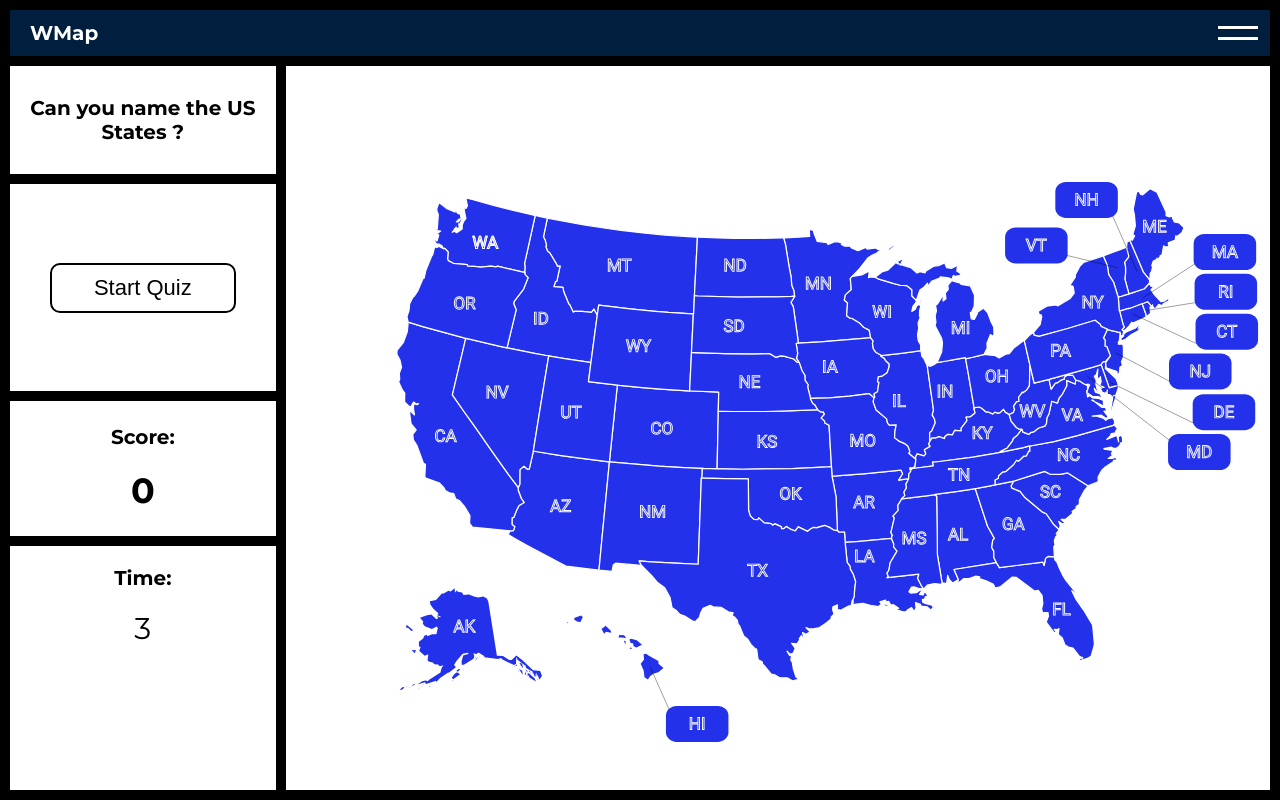
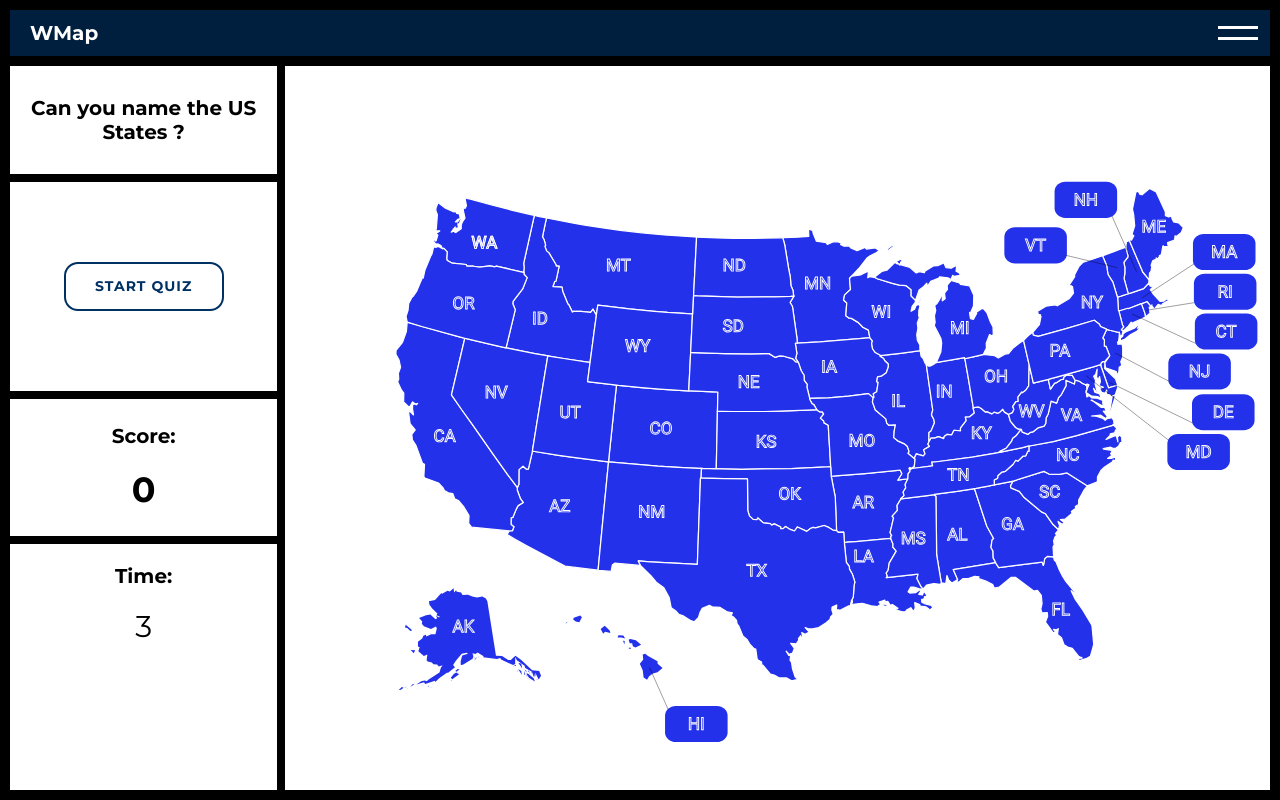
Before and after one commit to jakubwas/WMap, a React (Create React App) app: page /USA in a window 1280 px wide. Built offline with nearby package versions, Linux system fonts and the light colour scheme.

Commit message:
Style buttons (play and menu btn)

```diff
--- /dev/null
+++ b/src/Components/Buttons/PlayButton.js
@@ -0,0 +1,55 @@
+import React from "react";
+import styled, { keyframes } from "styled-components";
+import "./playButton.css";
+
+const MainContainer = styled.div`
+    display: flex;
+    flex-direction: row;
+    flex-wrap: wrap;
+    justify-content: center;
+    text-align: center;
+    width: 100%;
+    height: 100%;
+    margin: 0 auto;
+`;
+
+const ButtonContainer = styled.div`
+    align-items: center;
+    display: flex;
+    flex-direction: column;
+    justify-content: center;
+    text-align: center;
+    background-color: #fff;
+    padding: 4rem 0rem;
+    width: 24rem;
+`;
+
+const Btn = styled.div`
+    letter-spacing: 0.1rem;
+    cursor: pointer;
+    font-size: 1.4rem;
+    font-weight: 600;
+    line-height: 4.5rem;
+    max-width: 16rem;
+    position: relative;
+    text-transform: uppercase;
+    width: 100%;
+`;
+
+const Button = (props) => {
+    return (
+        <MainContainer>
+            <ButtonContainer>
+                <Btn
+                    onClick={props.onClick}
+                    className="effect"
+                    data-sm-link-text={props.backText}
+                >
+                    <span>{props.children}</span>
+                </Btn>
+            </ButtonContainer>
+        </MainContainer>
+    );
+};
+
+export default Button;
--- /dev/null
+++ b/src/Components/Buttons/menuButton.css
@@ -0,0 +1,47 @@
+.effect {
+    color: #fff;
+    border: 4px solid #000;
+    box-shadow: 0px 0px 0px 1px #000 inset;
+    background-color: #000;
+    overflow: hidden;
+    position: relative;
+    transition: all 0.3s ease-in-out;
+}
+.effect:hover {
+    border: 4px solid #666;
+    background-color: #fff;
+    box-shadow: 0px 0px 0px 4px #eee inset;
+}
+
+.effect span {
+    transition: all 0.2s ease-out;
+    z-index: 2;
+}
+.effect:hover span {
+    letter-spacing: 0.13em;
+    color: #333;
+}
+
+.effect:after {
+    background: #fff;
+    border: 0px solid #000;
+    content: "";
+    height: 155px;
+    left: -75px;
+    opacity: 0.8;
+    position: absolute;
+    top: -50px;
+    -webkit-transform: rotate(35deg);
+    transform: rotate(35deg);
+    width: 50px;
+    transition: all 1s cubic-bezier(0.075, 0.82, 0.165, 1);
+    z-index: 1;
+}
+.effect:hover:after {
+    background: #fff;
+    border: 20px solid #000;
+    opacity: 0;
+    left: 120%;
+    -webkit-transform: rotate(40deg);
+    transform: rotate(40deg);
+}
--- /dev/null
+++ b/src/Components/Buttons/playButton.css
@@ -0,0 +1,41 @@
+.effect {
+    display: inline-flex;
+    color: #003163;
+    border: solid 2px #003163;
+    border-radius: 1.4rem ;
+    position: relative;
+    transition-duration: 0.4s;
+    overflow: hidden;
+}
+
+.effect::before,
+.effect span {
+    margin: 0 auto;
+    transition-timing-function: cubic-bezier(0.86, 0, 0.07, 1);
+    transition-duration: 0.4s;
+}
+
+.effect:hover {
+    background-color: #001f3f;
+}
+
+.effect:hover span {
+    -webkit-transform: translateY(-400%) scale(-0.1, 20);
+    transform: translateY(-400%) scale(-0.1, 20);
+}
+
+.effect::before {
+    content: attr(data-sm-link-text);
+    color: #fff;
+    position: absolute;
+    left: 0;
+    right: 0;
+    margin: auto;
+    -webkit-transform: translateY(500%) scale(-0.1, 20);
+    transform: translateY(500%) scale(-0.1, 20);
+}
+
+.effect:hover::before {
+    -webkit-transform: translateY(0) scale(1, 1);
+    transform: translateY(0) scale(1, 1);
+}
--- a/src/Components/SideBarContainer.js
+++ b/src/Components/SideBarContainer.js
@@ -1,11 +1,12 @@
 import React, { useState, useEffect, Fragment } from "react";
 import styled from "styled-components";
 import Timer from "./Timer";
+import PlayButton from "./Buttons/PlayButton";
 
 const Container = styled.div`
     width: 35rem;
     height: 100%;
-    border-right: 1rem solid black;
+    border-right: 0.8rem solid black;
 `;
 
 const SideNote = styled.h2`
@@ -14,7 +15,7 @@ const SideNote = styled.h2`
     font-size: 2rem;
     text-align: center;
     padding-bottom: 3rem;
-    border-bottom: 1rem solid black;
+    border-bottom: 0.8rem solid black;
 `;
 
 const FindContainer = styled.div`
@@ -22,7 +23,7 @@ const FindContainer = styled.div`
     align-items: center;
     justify-content: center;
     flex-direction: column;
-    border-bottom: 1rem solid black;
+    border-bottom: 0.8rem solid black;
     min-height: 30%;
 `;
 
@@ -31,7 +32,7 @@ const Find = styled.div`
     color: rgb(36, 49, 235);
     text-align: center;
     margin-top: 3rem;
-    margin-bottom: 1rem;
+    margin-bottom: 0.8rem;
     font-weight: 600;
 `;
 
@@ -41,7 +42,7 @@ const Score = styled.div`
     align-items: center;
     justify-content: center;
     min-height: 20%;
-    border-bottom: 1rem solid black;
+    border-bottom: 0.8rem solid black;
 `;
 
 const Button = styled.button`
@@ -55,12 +56,12 @@ const Button = styled.button`
 `;
 
 const SideBarContainer = (props) => {
-
     const toggle = () => {
         props.setIsActive(!props.isActive);
     };
 
     const startGame = () => {
+        console.log('start')
         toggle();
         props.setCurrentNumber(1);
         props.setDisplayDescription("none");
@@ -83,8 +84,16 @@ const SideBarContainer = (props) => {
                         <h2>Round : {props.currentNumber}/10</h2>
                     </Fragment>
                 )}
-                {props.currentNumber === 11 && <Button onClick={playAgain}>Play Again</Button>}
-                {props.currentNumber === 0 && <Button onClick={startGame}>Start Quiz</Button>}
+                {props.currentNumber === 11 && (
+                    <PlayButton backText="Start" onClick={playAgain}>
+                        Play Again
+                    </PlayButton>
+                )}
+                {props.currentNumber === 0 && (
+                    <PlayButton backText="Play" onClick={startGame}>
+                        Start Quiz
+                    </PlayButton>
+                )}
             </FindContainer>
             <Score>
                 <h1>Score: </h1>
@@ -97,8 +106,8 @@ const SideBarContainer = (props) => {
                 setIsActive={props.setIsActive}
                 currentNumber={props.currentNumber}
                 setCurrentNumber={props.setCurrentNumber}
-                resetTimer = {props.resetTimer}
-                setResetTimer = {props.setResetTimer}
+                resetTimer={props.resetTimer}
+                setResetTimer={props.setResetTimer}
             />
         </Container>
     );
```
Also changed, not shown: src/Components/Buttons/MenuButton.js (added, +51 -0 lines).
